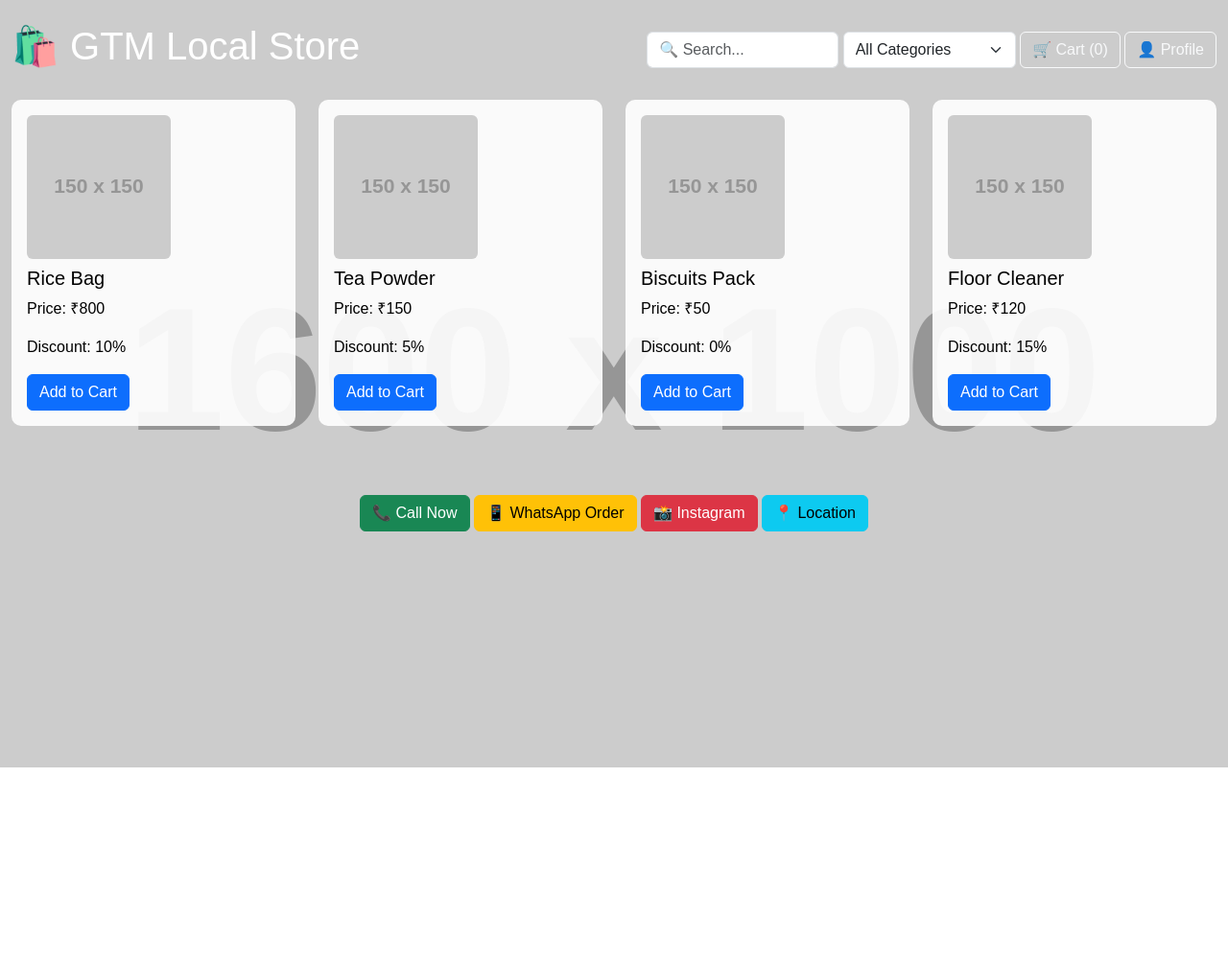
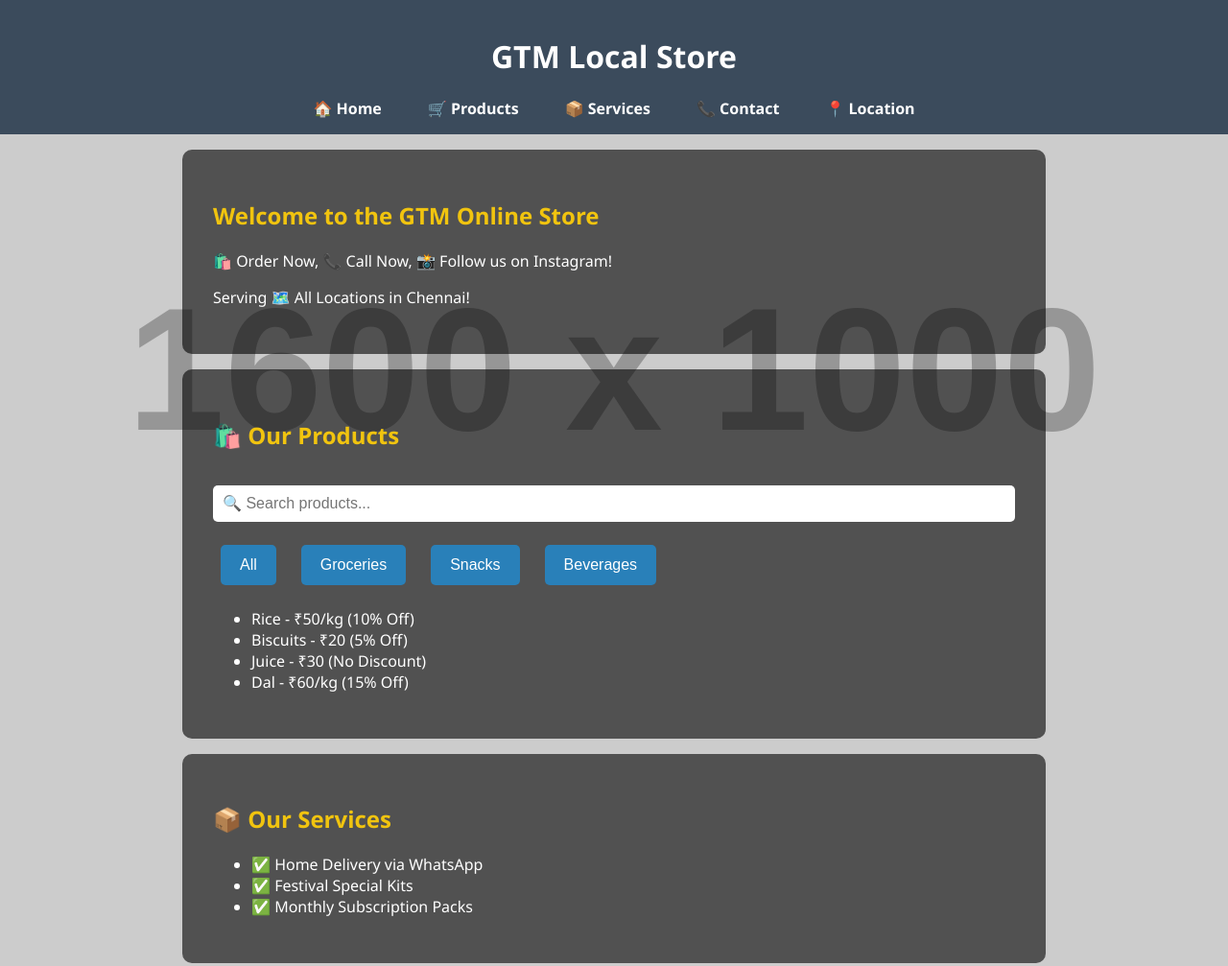
Before and after one commit to Tamilselvan1202/GMT-LOCAL-STORE-, a plain HTML site: page index.html in a window 1280 px wide. Shown: the top 1007 px of the page at 96% size. Before the commit the page ends 800 px from the top, so only its background shows below. Drawn offline with nearby package versions, Linux system fonts and the light colour scheme; placeholder pictures from the web are drawn by us.

Commit message:
Update index.html

```diff
--- a/index.html
+++ b/index.html
@@ -2,121 +2,190 @@
 <html lang="en">
 <head>
   <meta charset="UTF-8" />
-  <meta name="viewport" content="width=device-width, initial-scale=1.0" />
+  <meta name="viewport" content="width=device-width, initial-scale=1" />
   <title>GTM Local Store</title>
-  <link href="https://cdn.jsdelivr.net/npm/bootstrap@5.3.0/dist/css/bootstrap.min.css" rel="stylesheet">
-  <script src="https://cdn.jsdelivr.net/npm/bootstrap@5.3.0/dist/js/bootstrap.bundle.min.js"></script>
   <style>
+    * {
+      box-sizing: border-box;
+    }
+
     body {
+      margin: 0;
+      padding: 0;
+      font-family: 'Segoe UI', sans-serif;
       background-image: url('https://via.placeholder.com/1600x1000.png?text=GTM+Local+Store+Background');
       background-size: cover;
+      background-position: center;
+      background-repeat: no-repeat;
       background-attachment: fixed;
-      font-family: Arial, sans-serif;
-      color: #fff;
+      color: white;
     }
-    .overlay {
-      background-color: rgba(0,0,0,0.7);
-      padding: 2rem;
-      border-radius: 15px;
+
+    header, footer {
+      background-color: rgba(44, 62, 80, 0.9);
+      padding: 1em;
+      text-align: center;
     }
-    .product-card {
-      background-color: rgba(255,255,255,0.9);
+
+    nav ul {
+      list-style: none;
+      padding: 0;
+      display: flex;
+      justify-content: center;
+      gap: 1em;
+      flex-wrap: wrap;
+      margin: 1em 0 0;
+    }
+
+    nav a {
+      color: white;
+      text-decoration: none;
+      font-weight: bold;
+      padding: 0.5em 1em;
+      border-radius: 5px;
+    }
+
+    nav a:hover {
+      background-color: rgba(255, 255, 255, 0.2);
+    }
+
+    section {
+      background-color: rgba(0, 0, 0, 0.6);
+      padding: 2em;
+      margin: 1em auto;
       border-radius: 10px;
-      padding: 1rem;
-      color: #000;
+      max-width: 900px;
     }
-    .cart-notification {
-      position: fixed;
-      top: 20px;
-      right: 20px;
-      background: green;
+
+    h2 {
+      color: #f1c40f;
+    }
+
+    button {
+      margin: 0.5em;
+      padding: 0.75em 1.25em;
+      background-color: #27ae60;
       color: white;
-      padding: 10px 20px;
+      border: none;
       border-radius: 5px;
-      display: none;
-      z-index: 1000;
+      font-size: 1em;
+      cursor: pointer;
+    }
+
+    button:hover {
+      background-color: #1e874b;
+    }
+
+    iframe {
+      width: 100%;
+      height: 300px;
+      border: none;
+      border-radius: 8px;
+    }
+
+    #searchBar {
+      width: 100%;
+      padding: 10px;
+      margin: 1em 0;
+      border-radius: 5px;
+      border: none;
+      font-size: 1em;
+    }
+
+    .category-filter {
+      display: flex;
+      flex-wrap: wrap;
+      gap: 10px;
+      margin-bottom: 1em;
+    }
+
+    .category-filter button {
+      background-color: #2980b9;
     }
   </style>
 </head>
 <body>
-  <div class="container-fluid py-4">
-    <div class="d-flex justify-content-between align-items-center mb-4">
-      <h1>🛍️ GTM Local Store</h1>
-      <div>
-        <input type="text" id="searchInput" class="form-control d-inline-block" style="width: 200px" placeholder="🔍 Search...">
-        <select id="categoryFilter" class="form-select d-inline-block" style="width: 180px">
-          <option value="all">All Categories</option>
-          <option value="groceries">Groceries</option>
-          <option value="snacks">Snacks</option>
-          <option value="cleaning">Cleaning</option>
-        </select>
-        <button class="btn btn-outline-light" onclick="showCart()">🛒 Cart (<span id="cartCount">0</span>)</button>
-        <button class="btn btn-outline-light">👤 Profile</button>
-      </div>
+  <header>
+    <h1>GTM Local Store</h1>
+    <nav>
+      <ul>
+        <li><a href="#home">🏠 Home</a></li>
+        <li><a href="#products">🛒 Products</a></li>
+        <li><a href="#services">📦 Services</a></li>
+        <li><a href="#contact">📞 Contact</a></li>
+        <li><a href="#location">📍 Location</a></li>
+      </ul>
+    </nav>
+  </header>
+
+  <section id="home">
+    <h2>Welcome to the GTM Online Store</h2>
+    <p>🛍️ Order Now, 📞 Call Now, 📸 Follow us on Instagram!</p>
+    <p>Serving 🗺️ All Locations in Chennai!</p>
+  </section>
+
+  <section id="products">
+    <h2>🛍️ Our Products</h2>
+    <input type="text" id="searchBar" placeholder="🔍 Search products..." onkeyup="searchProducts()" />
+    <div class="category-filter">
+      <button onclick="filterCategory('all')">All</button>
+      <button onclick="filterCategory('groceries')">Groceries</button>
+      <button onclick="filterCategory('snacks')">Snacks</button>
+      <button onclick="filterCategory('beverages')">Beverages</button>
     </div>
+    <ul id="productList">
+      <li class="product groceries">Rice - ₹50/kg (10% Off)</li>
+      <li class="product snacks">Biscuits - ₹20 (5% Off)</li>
+      <li class="product beverages">Juice - ₹30 (No Discount)</li>
+      <li class="product groceries">Dal - ₹60/kg (15% Off)</li>
+    </ul>
+  </section>
 
-    <div class="row" id="productList">
-      <!-- Products loaded by JS -->
-    </div>
+  <section id="services">
+    <h2>📦 Our Services</h2>
+    <ul>
+      <li>✅ Home Delivery via WhatsApp</li>
+      <li>✅ Festival Special Kits</li>
+      <li>✅ Monthly Subscription Packs</li>
+    </ul>
+  </section>
 
-    <div class="text-center mt-5">
-      <button class="btn btn-success" onclick="window.location.href='tel:944264XXXX'">📞 Call Now</button>
-      <button class="btn btn-warning" onclick="window.location.href='https://wa.me/91944264XXXX'">📱 WhatsApp Order</button>
-      <button class="btn btn-danger" onclick="window.location.href='https://instagram.com/gmtstore'">📸 Instagram</button>
-      <button class="btn btn-info" onclick="window.location.href='https://maps.google.com?q=chennai'">📍 Location</button>
-    </div>
-  </div>
+  <section id="contact">
+    <h2>📞 Contact Us</h2>
+    <button onclick="window.location.href='tel:+91944264XXXX'">Call Now</button>
+    <button onclick="window.location.href='https://wa.me/91944264XXXX'">Order via WhatsApp</button>
+    <button onclick="window.location.href='https://instagram.com/gmt_store'">Instagram</button>
+    <button onclick="alert('📢 Offer: Get 5% off on orders above ₹500!')">🎁 View Offers</button>
+  </section>
 
-  <div class="cart-notification" id="cartNotification">✅ Added to cart!</div>
+  <section id="location">
+    <h2>📍 Our Location</h2>
+    <iframe src="https://www.google.com/maps/embed?pb=!1m18...YOURMAPLINK..." allowfullscreen></iframe>
+  </section>
+
+  <footer>
+    <p>&copy; 2025 GTM Local Store | Designed by Tamilselvan</p>
+  </footer>
 
   <script>
-    const products = [
-      { id: 1, name: 'Rice Bag', category: 'groceries', price: 800, discount: 10, img: 'https://via.placeholder.com/150' },
-      { id: 2, name: 'Tea Powder', category: 'groceries', price: 150, discount: 5, img: 'https://via.placeholder.com/150' },
-      { id: 3, name: 'Biscuits Pack', category: 'snacks', price: 50, discount: 0, img: 'https://via.placeholder.com/150' },
-      { id: 4, name: 'Floor Cleaner', category: 'cleaning', price: 120, discount: 15, img: 'https://via.placeholder.com/150' },
-    ];
+    function searchProducts() {
+      const input = document.getElementById('searchBar').value.toLowerCase();
+      const items = document.querySelectorAll('.product');
+      items.forEach(item => {
+        item.style.display = item.textContent.toLowerCase().includes(input) ? '' : 'none';
+      });
+    }
 
-    const cart = [];
-
-    function loadProducts() {
-      const list = document.getElementById('productList');
-      list.innerHTML = '';
-      const search = document.getElementById('searchInput').value.toLowerCase();
-      const category = document.getElementById('categoryFilter').value;
-
-      products.forEach(product => {
-        if ((category === 'all' || product.category === category) && product.name.toLowerCase().includes(search)) {
-          list.innerHTML += `
-            <div class="col-md-3 mb-4">
-              <div class="product-card">
-                <img src="${product.img}" class="img-fluid rounded mb-2" alt="${product.name}" />
-                <h5>${product.name}</h5>
-                <p>Price: ₹${product.price}</p>
-                <p>Discount: ${product.discount}%</p>
-                <button class="btn btn-primary" onclick="addToCart(${product.id})">Add to Cart</button>
-              </div>
-            </div>`;
+    function filterCategory(category) {
+      const items = document.querySelectorAll('.product');
+      items.forEach(item => {
+        if (category === 'all') {
+          item.style.display = '';
+        } else {
+          item.style.display = item.classList.contains(category) ? '' : 'none';
         }
       });
     }
-
-    function addToCart(id) {
-      cart.push(id);
-      document.getElementById('cartCount').textContent = cart.length;
-      const popup = document.getElementById('cartNotification');
-      popup.style.display = 'block';
-      setTimeout(() => popup.style.display = 'none', 2000);
-    }
-
-    function showCart() {
-      alert('🛒 You have ' + cart.length + ' items in your cart.');
-    }
-
-    document.getElementById('searchInput').addEventListener('input', loadProducts);
-    document.getElementById('categoryFilter').addEventListener('change', loadProducts);
-
-    window.onload = loadProducts;
   </script>
 </body>
 </html>
```
